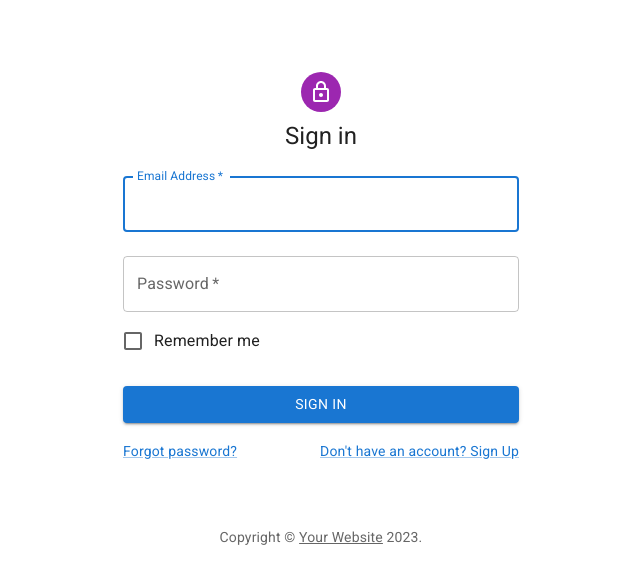
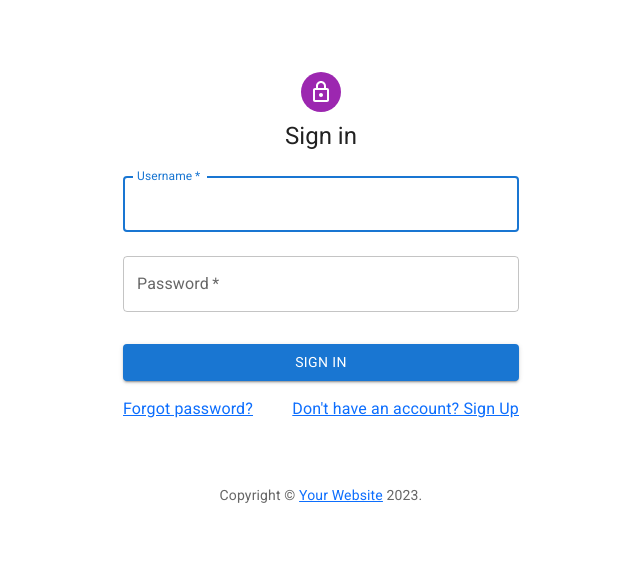
Before and after one commit to Ashish48Maurya/Tron_Project, a React (Create React App) app in the folder Frontend/: page / in a window 1280 px wide. Shown: the top 584 px of the page, without its empty margins (319-959 px from the left). Built offline with nearby package versions, Linux system fonts and the light colour scheme; a web font is replaced by a local one.

Commit message:
Login and SignUp

```diff
--- a/Frontend/src/Components/Admin.js
+++ b/Frontend/src/Components/Admin.js
@@ -30,7 +30,6 @@ export default function Admin() {
                 },
                 body: JSON.stringify({ status: "completed" }),
             })
-            console.log("Res: ", response)
             if (response.status === 200) {
                 const updatedPayment = await response.json();
                 console.log(updatedPayment);
--- a/Frontend/src/Components/Login.js
+++ b/Frontend/src/Components/Login.js
@@ -5,23 +5,22 @@ import CssBaseline from '@mui/material/CssBaseline';
 import TextField from '@mui/material/TextField';
 import FormControlLabel from '@mui/material/FormControlLabel';
 import Checkbox from '@mui/material/Checkbox';
-import Link from '@mui/material/Link';
 import Grid from '@mui/material/Grid';
 import Box from '@mui/material/Box';
 import LockOutlinedIcon from '@mui/icons-material/LockOutlined';
 import Typography from '@mui/material/Typography';
 import Container from '@mui/material/Container';
 import { createTheme, ThemeProvider } from '@mui/material/styles';
-import { useNavigate } from "react-router-dom";
+import { useNavigate, NavLink } from "react-router-dom";
 import { toast } from 'react-toastify';
 
 function Copyright(props) {
     return (
         <Typography variant="body2" color="text.secondary" align="center" {...props}>
             {'Copyright © '}
-            <Link color="inherit" href="https://mui.com/">
+            <NavLink color="inherit" to="https://mui.com/">
                 Your Website
-            </Link>{' '}
+            </NavLink>{' '}
             {new Date().getFullYear()}
             {'.'}
         </Typography>
@@ -38,14 +37,12 @@ export default function Login() {
     const notifyA = (msg) => toast.error(msg);
     const notifyB = (msg) => toast.success(msg);
 
-    const emailRegex = /^\w+([\.-]?\w+)*@\w+([\.-]?\w+)*(\.\w{2,3})+$/;
     const passRege = /^(?=.*[a-z])(?=.*[A-Z])(?=.*[0-9])(?=.*[!@#\$%\^&\*])(?=.{8,})/
 
     const postData = async () => {
 
-        if (!emailRegex.test(email)) {
-            notifyA("Invalid Email");
-            return;
+        if(!username || !password){
+            return notifyA("All Fields Are Required");
         }
         else if (!passRege.test(password)) {
             notifyA("Password must contain atleast 8 characters, including atleast 1 number and 1 includes both lower and uppercase letters and special characters for example #,?!");
@@ -59,8 +56,6 @@ export default function Login() {
                     "Content-Type": "application/json",
                 },
                 body: JSON.stringify({
-                    name: name,
-                    email: email,
                     username: username,
                     password: password
                 })
@@ -79,8 +74,6 @@ export default function Login() {
         }
     }
 
-    const [name, setName] = useState("");
-    const [email, setEmail] = useState("");
     const [username, setUserName] = useState("");
     const [password, setPassword] = useState("");
 
@@ -108,9 +101,8 @@ export default function Login() {
                             required
                             fullWidth
                             id="email"
-                            label="Email Address"
-                            name="email"
-                            autoComplete="email"
+                            label="Username"
+                            name="username"
                             autoFocus
                         />
                         <TextField
@@ -123,28 +115,25 @@ export default function Login() {
                             id="password"
                             autoComplete="current-password"
                         />
-                        <FormControlLabel
-                            control={<Checkbox value="remember" color="primary" />}
-                            label="Remember me"
-                        />
                         <Button
                             type="submit"
                             fullWidth
                             variant="contained"
                             sx={{ mt: 3, mb: 2 }}
+                            onClick={() => navigate('/payment')}
                         >
                             Sign In
                         </Button>
                         <Grid container>
                             <Grid item xs>
-                                <Link href="#" variant="body2">
+                                <NavLink to="#" variant="body2">
                                     Forgot password?
-                                </Link>
+                                </NavLink>
                             </Grid>
                             <Grid item>
-                                <Link href="/register" variant="body2">
+                                <NavLink to="/register" variant="body2">
                                     {"Don't have an account? Sign Up"}
-                                </Link>
+                                </NavLink>
                             </Grid>
                         </Grid>
                     </Box>
--- a/Frontend/src/Components/Register.js
+++ b/Frontend/src/Components/Register.js
@@ -3,16 +3,14 @@ import Avatar from '@mui/material/Avatar';
 import Button from '@mui/material/Button';
 import CssBaseline from '@mui/material/CssBaseline';
 import TextField from '@mui/material/TextField';
-import FormControlLabel from '@mui/material/FormControlLabel';
-import Checkbox from '@mui/material/Checkbox';
-import Link from '@mui/material/Link';
+
 import Grid from '@mui/material/Grid';
 import Box from '@mui/material/Box';
 import LockOutlinedIcon from '@mui/icons-material/LockOutlined';
 import Typography from '@mui/material/Typography';
 import Container from '@mui/material/Container';
 import { createTheme, ThemeProvider } from '@mui/material/styles';
-import { useNavigate } from "react-router-dom";
+import { useNavigate, NavLink } from "react-router-dom";
 import { toast } from 'react-toastify';
 import { generate, count } from "random-words";
 
@@ -20,9 +18,9 @@ function Copyright(props) {
     return (
         <Typography variant="body2" color="text.secondary" align="center" {...props}>
             {'Copyright © '}
-            <Link color="inherit" href="https://mui.com/">
+            <NavLink color="inherit" to="https://mui.com/">
                 Your Website
-            </Link>{' '}
+            </NavLink>{' '}
             {new Date().getFullYear()}
             {'.'}
         </Typography>
@@ -51,28 +49,30 @@ export default function Register() {
         }
 
             try {
-            fetch("http://localhost:8000/register", {
+                const response = await fetch("http://localhost:8000/register", {
                     method: "post",
                     headers: {
                         "Content-Type": "application/json",
                     },
-                body: JSON.stringify({
+                    body:
+
+                        JSON.stringify({
                             username: username,
                             password: password,
-                    phrase: phrase
-                })
-            }).then(res => res.json())
-                .then(data => {
-                    if (data.error) {
-                        notifyA(data.error);
+                            phrase: phrase,
+                        }),
+                });
+
+                if (response.status === 200) {
+                    console.log(response);
+                    navigate("/");
+                    notifyA("Registration Successfull !!!");
                 } else {
-                        notifyB(data.message);
-                        navigate('/')
+                    return notifyB("Server Error");
                 }
-                    console.log(data)
-                })
-        } catch (error) {
-            console.log(error);
+            }
+            catch (error) {
+                notifyB(error);
             }
         }
 
@@ -119,12 +119,12 @@ export default function Register() {
                         <Typography component="h1" variant="h5">
                             Sign up
                         </Typography>
-                    <Box component="form" noValidate onSubmit={postData} sx={{ mt: 3 }}>
+                        <Box component="form" noValidate sx={{ mt: 3 }}>
                             <Grid container spacing={2}>
                                 <Grid item xs={12} sm={6}>
                                     <TextField
                                         autoComplete="given-name"
-                                    name="Name"
+                                        name="username"
                                         required
                                         fullWidth
                                         id="firstName"
@@ -146,9 +146,9 @@ export default function Register() {
                                     <TextField
                                         required
                                         fullWidth
-                                    id="email"
+                                        id="phrase"
                                         label="Phrase"
-                                    name="email"
+                                        name="phrase"
                                         type='text'
                                         contentEditable="false"
                                         value={phrase}
@@ -175,26 +175,30 @@ export default function Register() {
                                         value={password}
                                     />
                                 </Grid>
-                            <Grid item xs={12}>
+                                {/* <Grid item xs={12}>
                                 <FormControlLabel
                                     control={<Checkbox value="allowExtraEmails" color="primary" />}
                                     label="I want to receive inspiration, marketing promotions and updates via email."
                                 />
-                            </Grid>
+                            </Grid> */}
                             </Grid>
                             <Button
                                 type="submit"
                                 fullWidth
                                 variant="contained"
                                 sx={{ mt: 3, mb: 2 }}
+                                onClick={postData}
                             >
                                 Sign Up
                             </Button>
+
+
+
                             <Grid container justifyContent="flex-end">
                                 <Grid item>
-                                <Link href="#" variant="body2">
+                                    <NavLink variant="body2" to="/">
                                         Already have an account? Sign in
-                                </Link>
+                                    </NavLink>
                                 </Grid>
                             </Grid>
                         </Box>
```
Also changed, not shown: 2 other files (tests, documents, lock files or other folders). Lines whose indentation alone changed are shown as unchanged.
